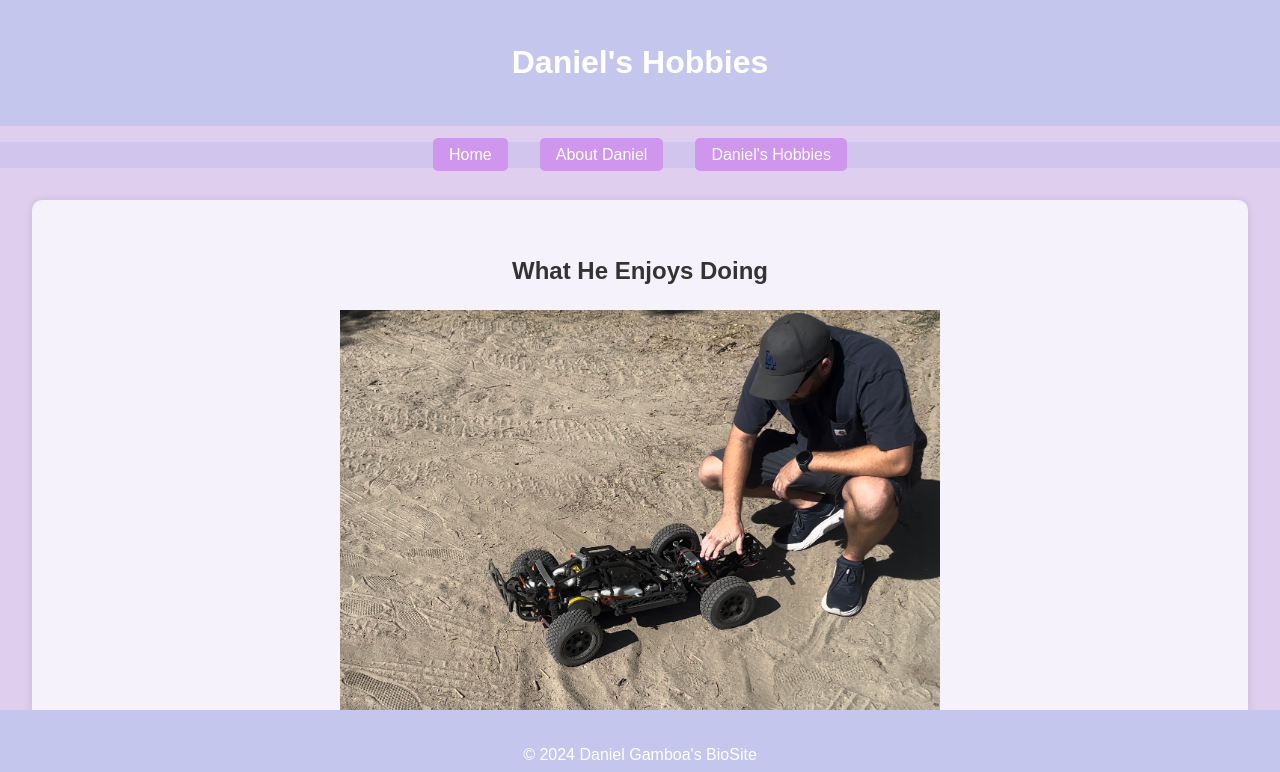
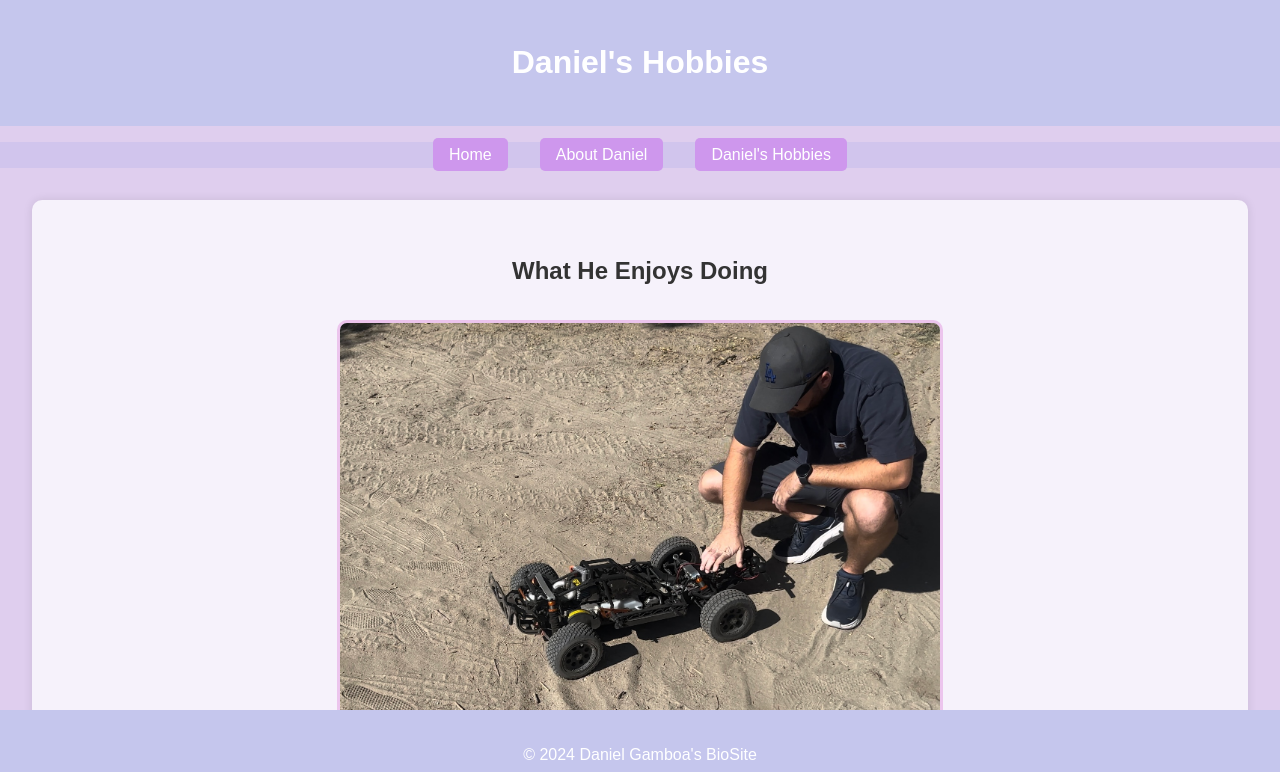
Before and after one commit to Gamboasauce/bioSite, a plain HTML site: page hobbies.html in a window 1280 px wide. Shown: the top 772 px of the page. Drawn offline with Linux system fonts and the light colour scheme.

Commit message:
Pushing 7/14/24

```diff
--- a/hobbies.html
+++ b/hobbies.html
@@ -19,16 +19,16 @@
     </nav>
     <main>
         <h2>What He Enjoys Doing</h2>
-        <img src="images/RC.jpg" alt="Photo of Daniel enjoying his hobby" style="width:100%;max-width:600px;">
+        <img src="images/RC.jpg" alt="Photo of Daniel enjoying his hobby" class="hobby-photo">
         <p>Beyond his artistic endeavors, Daniel enjoys the thrill of using his remote-controlled (RC) buggie car. This hobby, which he shares with his younger brother Matthew, is more than just a pastime. It’s a cherished activity that strengthens their bond, as they spend hours racing and tinkering with their buggies together.</p>
 
         <h3>Drumming</h3>
-        <img src="images/Drums1.jpg" alt="Photo of Daniel drumming" style="width:100%;max-width:600px;">
-        <img src="images/Drums.jpg" alt="Another photo of Daniel drumming" style="width:100%;max-width:600px;">
+        <img src="images/Drums1.jpg" alt="Photo of Daniel drumming" class="hobby-photo">
+        <img src="images/Drums.jpg" alt="Another photo of Daniel drumming" class="hobby-photo">
         <p>Daniel is also passionate about music and is an avid drummer. Drumming offers him another creative outlet, allowing him to express himself rhythmically and connect with others through his love for beats and melodies. His dedication to drumming mirrors his commitment to art, both serving as essential facets of his creative expression.</p>
 
         <h3>Commitment to His Passions</h3>
-        <img src="images/Art.jpg" alt="Photo representing Daniel's commitment to his passions" style="width:100%;max-width:600px;">
+        <img src="images/Art.jpg" alt="Photo representing Daniel's commitment to his passions" class="hobby-photo">
         <p>Daniel's life is a testament to his deep-seated passion for his hobbies and his commitment to the people he cares about. Whether he is creating intricate artworks, enjoying the camaraderie with his brother through RC cars, or immersing himself in music, Daniel pours his heart and soul into everything he does. His story is one of continuous growth and dedication, inspiring others to follow their passions and nurture meaningful relationships.</p>
     </main>
     <footer>
--- a/styles.css
+++ b/styles.css
@@ -71,8 +71,18 @@ footer {
     margin: 20px 0;
 }
 
-.intro-photos img {
-    width: 48%;
+.intro-photos img, .hobby-photo {
+    width: 30%; /* Leaves room for 3 images */
     max-width: 300px;
     margin: 10px auto;
+    border: 3px solid #ECC5ED; /* Light pink border */
+    border-radius: 10px; /* rounded corners */
 }
+
+.hobby-photo {
+    width: 100%;
+    max-width: 600px;
+    margin: 10px auto;
+    border: 3px solid #ECC5ED; /* Same Light pink border */
+    border-radius: 10px;
+}
```
Also changed, not shown: index.html (+3 -2 lines), 1 other file.
